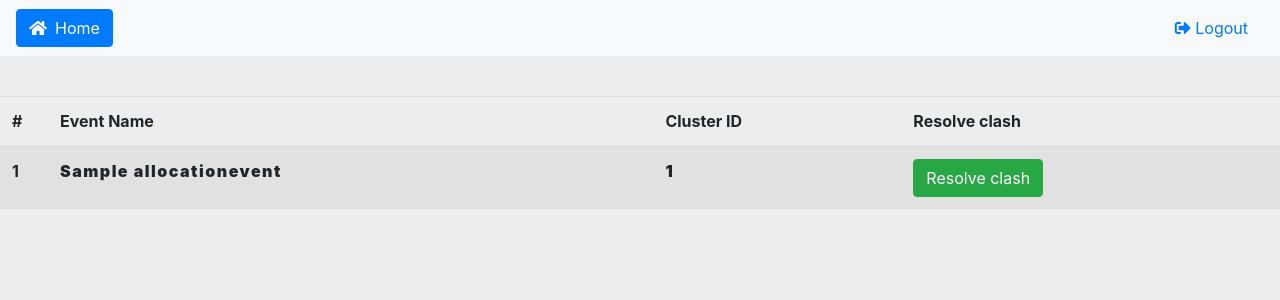
After one commit to sanjeevholla26/IT303_Btech_Guide_Allocator, a Django app: template alloc/allocator/templates/allocator/admin_show_clash.html in a window 1280 px wide. The commit adds this page. Shown: the top 300 px of the page. Run offline with Django 4.2, Linux system fonts and the light colour scheme; the template is opened without the code that fills it: values that come from a table or form of the project are taken from there, others are empty; a user stored in the database is signed in; tables that the repository leaves empty hold one stand-in row (values such as "Sample post"); data that the repository does not hold is empty.

Commit message:
[Email Redirection and Admin Clash Resolver]

```diff
--- a/alloc/alloc/settings.py
+++ b/alloc/alloc/settings.py
@@ -135,3 +135,5 @@ EMAIL_USE_TLS = True
 EMAIL_PORT = 587
 EMAIL_HOST_USER = "btechalloc@gmail.com"
 EMAIL_HOST_PASSWORD = "szvg guqq jcww mtjj"
+
+LOGIN_URL = '/'
--- a/alloc/allocator/allocation_function.py
+++ b/alloc/allocator/allocation_function.py
@@ -93,5 +93,5 @@ def prof_clash_handler(clashes):
         for s in students:
             chList = ChoiceList.objects.get(event=c.event, student=s).printChoiceList()
             preferences.append([s.user.username, s.cgpa, chList])
-        send_mail_page("nandanramesh.221it045@nitk.edu.in", "Clash", email_message(preferences, c.id))
+        send_mail_page("sudeepym.221it068@nitk.edu.in", "Clash", email_message(preferences, c.id))
         # send_mail_page(c.faculty.user.eduMailID, "Clash", email_message(preferences))
--- a/alloc/allocator/models.py
+++ b/alloc/allocator/models.py
@@ -1,7 +1,7 @@
 from django.contrib.auth.models import AbstractUser, BaseUserManager
 from django.db import models
 from enum import Enum
-import datetime
+from django.utils.timezone import now
 
 # Enum for event status choices
 class EventStatus(Enum):
@@ -202,7 +202,7 @@ class Clashes(models.Model):
     preference_id = models.IntegerField()
     list_of_students = models.ManyToManyField('Student', related_name='clashing_students')  # A many-to-many relationship with the Student model
     selected_student = models.ForeignKey(Student, null=True, blank=True, on_delete=models.SET_NULL)
-    created_datetime = models.DateTimeField(default=datetime.datetime.now())
+    created_datetime = models.DateTimeField(default=now)
     is_processed = models.BooleanField(default=False)
 
     def __str__(self):
--- /dev/null
+++ b/alloc/allocator/templates/allocator/admin_show_clash.html
@@ -0,0 +1,36 @@
+{% extends './login_layout.html' %}
+{% load static %}
+{% block head %}
+<meta charset="UTF-8" />
+<meta http-equiv="X-UA-Compatible" content="IE=edge" />
+<meta name="viewport" content="width=device-width, initial-scale=1.0" />
+{%endblock%}
+{%block title%} All Events {%endblock%}
+
+{% block body %}
+    <div>
+        <table class="table table-striped">
+            <thead>
+            <tr>
+                <th scope="col">#</th>
+                <th scope="col">Event Name</th>
+                <th scope="col">Cluster ID</th>
+                <th scope="col">Resolve clash</th>
+            </tr>
+            </thead>
+            <tbody>
+            {% for clash in clashes %}
+                <tr>
+                    <th scope="row" style="width: 3rem;">{{forloop.counter}}</th>
+                    <td style="font-weight: bolder; letter-spacing: 1.5px;"><strong>{{clash.event.event_name}}</strong></td>
+                    <td style="font-weight: bolder; letter-spacing: 1.5px;"><strong>{{clash.cluster_id}}</strong></td>
+                    <td><a href="{% url 'admin_resolve_clash' id=clash.id %}"><button class="btn btn-success">
+                                Resolve clash
+                        </button></a></td>
+                    <!-- <td style="font-weight: bolder; letter-spacing: 1.5px;"><a href="{% url 'resolve_clash' id=clash.id %}">Resolve clash</a></td> -->
+                </tr>
+            {% endfor %}
+            </tbody>
+        </table>
+    </div>
+{% endblock %}
--- a/alloc/allocator/templates/allocator/login.html
+++ b/alloc/allocator/templates/allocator/login.html
@@ -29,9 +29,10 @@
         <label for="exampleInputPassword1">Password</label>
             <input type="password" class="form-control" id="exampleInputPassword1" placeholder="Password" name="password">
         </div>
-
+        <input type="hidden" name="next" value="{{ request.GET.next }}">
         <button type="submit" class="btn btn-primary">Login</button>
         <p>Don't have an account? <a href="/register"><strong>REGISTER</strong></a> here.</p>
+    </form>
 
 </div>
 </div>
--- a/alloc/allocator/templates/allocator/login_layout.html
+++ b/alloc/allocator/templates/allocator/login_layout.html
@@ -63,6 +63,9 @@
                 {% if request.user|has_permission:'show_all_clashes,allocator' %}
                 <li class="nav-item"><a class="nav-link" href="{% url 'show_all_clashes' %}">All clashes</a></li>
                 {% endif %}
+                {% if request.user|has_permission:'admin_show_clash,allocator' %}
+                <li class="nav-item"><a class="nav-link" href="{% url 'admin_show_clash' %}">All clashes</a></li>
+                {% endif %}
             </ul>
             <a class="nav-link" href="{% url 'logout' %}">
                 <i class="fas fa-sign-out-alt"></i> Logout
--- a/alloc/allocator/urls.py
+++ b/alloc/allocator/urls.py
@@ -17,5 +17,7 @@ urlpatterns = [
     path("run_allocation/<int:id>/", views.run_allocation, name="run_allocation"),
     path("reset_allocation/<int:id>/", views.reset_allocation, name="reset_allocation"),
     path("show_all_clashes/", views.show_all_clashes, name="show_all_clashes"),
+    path("admin_show_clash/", views.admin_show_clash, name="admin_show_clash"),
     path("resolve_clash/<int:id>", views.resolve_clash, name="resolve_clash"),
+    path("admin_resolve_clash/<int:id>", views.admin_resolve_clash, name="admin_resolve_clash"),
 ]
```
Also changed, not shown: alloc/allocator/views.py (+41 -1 lines), README.md.
